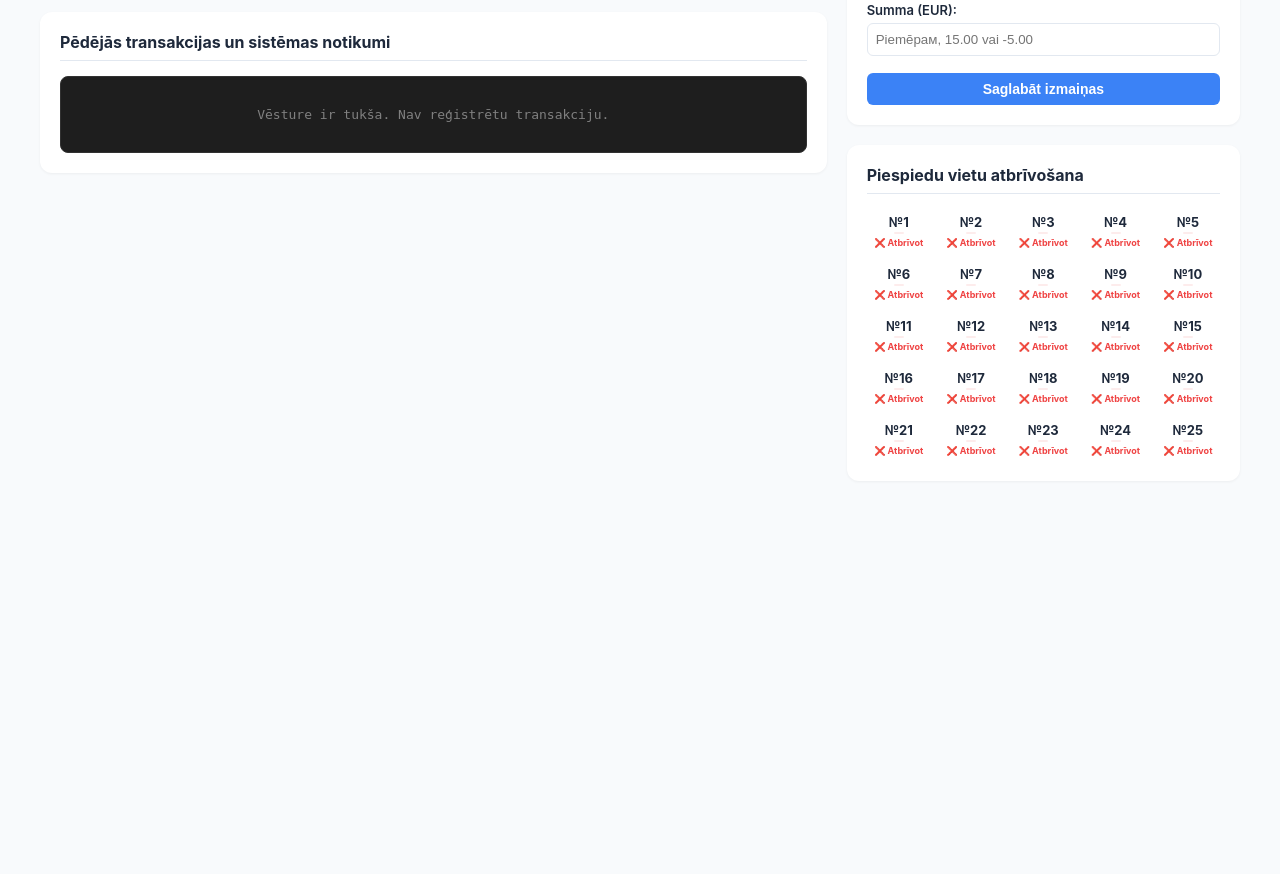
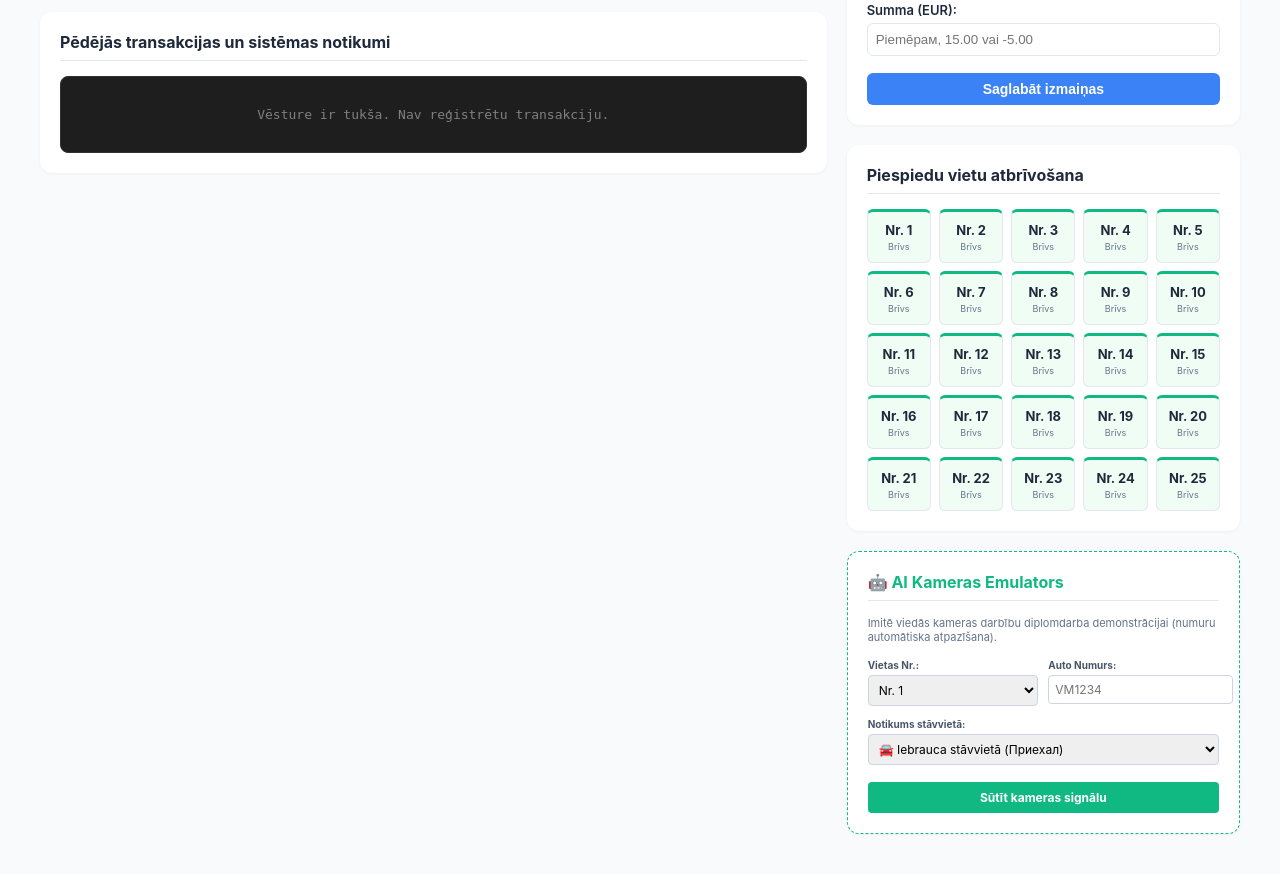
Before and after one commit to serz180385-dev/Mans-proekts, a Flask app: template templates/admin.html in a window 1280 px wide. Shown: the part 348-1222 px from the top of the page. Before the commit the page ends 804 px from the top, so only its background shows below. Run offline with Flask 3, Linux system fonts and the light colour scheme; the template is opened without the code that fills it, so the values that code supplies are empty.

Commit message:
feat: integrate AI camera emulator fullstack logic with automatic billing by license plate

```diff
--- a/app.py
+++ b/app.py
@@ -76,7 +76,7 @@ def home():
     next_free_info = None
     if all_occupied and earliest_time:
         next_free_info = (
-            f"Visas vietas ir aizņemtas. Tuvākā brīvā būs vieta №{earliest_spot} "
+            f"Visas vietas ir aizņemtas. Tuvākā brīvā būs vieta Nr. {earliest_spot} "
             f"plkst. {earliest_time.strftime('%H:%M')}."
         )
 
@@ -231,27 +231,39 @@ def handle_parking():
                 car_already_parked = True
                 break
 
-    # === ДЕЙСТВИЕ: БРОНИРОВАНИЕ ===
+        # === ДЕЙСТВИЕ: БРОНИРОВАНИЕ ===
     if action == 'book':
         if car_already_parked:
             return redirect('/?msg=Kluda: Jusu auto jau ir novietots!')
 
         target_spot = parking_spots[spot_number]
+        spot_id_int = int(spot_number)
 
-        is_user_disabled = users[username].get("is_disabled", False)
-        user_disabled_card = users[username].get("disabled_card")
+        # Гарантируем, что мы работаем с ключом в нижнем регистре для синхронизации с базой
+        username_key = username.lower()
+        if username_key not in users:
+            return redirect('/?msg=Kluda: Lietotajs nav atrasts!')
 
-        is_spot_disabled = (isinstance(target_spot, dict) and target_spot.get("type") == "disabled") or (
-                    1 <= int(spot_number) <= 5)
+        # Извлекаем спец-статусы строго по корректному ключу
+        is_user_disabled = users[username_key].get("is_disabled", False)
+        user_disabled_card = users[username_key].get("disabled_card")
+        is_user_ev = users[username_key].get("is_ev", False)
 
+        # Определяем тип места (из структуры JSON или жестко по диапазону номеров)
+        if isinstance(target_spot, dict):
+            spot_type = target_spot.get("type", "regular")
+        else:
+            spot_type = "disabled" if spot_id_int <= 5 else ("ev" if spot_id_int > 20 else "regular")
+
+        # СТРОГАЯ ВАЛИДАЦИЯ ЗОНЫ ДЛЯ ИНВАЛИДОВ (1-5)
+        is_spot_disabled = (spot_type == "disabled") or (1 <= spot_id_int <= 5)
         if is_spot_disabled:
             if not is_user_disabled or not user_disabled_card:
                 return redirect(
                     '/?msg=Kluda: Vietas no 1 lidz 5 paredzetas tikai cilvekiem ar ipasam vajadzibam un invalidu apliecibu!')
 
-        is_user_ev = users[username].get("is_ev", False)
-        is_spot_ev = (isinstance(target_spot, dict) and target_spot.get("type") == "ev") or (
-                    21 <= int(spot_number) <= 25)
+        # СТРОГАЯ ВАЛИДАЦИЯ ЗОНЫ ЭЛЕКТРОМОБИЛЕЙ (21-25)
+        is_spot_ev = (spot_type == "ev") or (21 <= spot_id_int <= 25)
         if is_spot_ev and not is_user_ev:
             return redirect('/?msg=Kluda: Vietas no 21 lidz 25 paredzetas tikai Elektroauto!')
 
@@ -259,22 +271,21 @@ def handle_parking():
 
         if current_status is True:
             total_cost = duration * PRICE_PER_HOUR
-            current_balance = users[username].get("balance", 0.0)
+            current_balance = users[username_key].get("balance", 0.0)
 
             if current_balance < total_cost:
                 return redirect(
                     f'/?msg=Kluda: Nepietiek lidzeklu! Vajag {total_cost:.2f} EUR, Jums ir {current_balance:.2f} EUR')
 
-            users[username]["balance"] = round(current_balance - total_cost, 2)
+            # Списание средств СТРОГО со счета авторизованного пользователя с фиксацией регистра
+            users[username_key]["balance"] = round(current_balance - total_cost, 2)
             save_users(users)
 
             now = datetime.now()
             ends_at = now + timedelta(hours=duration)
 
             if not isinstance(parking_spots[spot_number], dict):
-                spot_id_int = int(spot_number)
-                s_type = "disabled" if spot_id_int <= 5 else ("ev" if spot_id_int > 20 else "regular")
-                parking_spots[spot_number] = {"type": s_type}
+                parking_spots[spot_number] = {"type": spot_type}
 
             parking_spots[spot_number]["status"] = {
                 "plate": current_plate,
@@ -286,7 +297,7 @@ def handle_parking():
             save_data(parking_spots)
 
             # Вызов логирования (строго на правильном уровне отступа)
-            log_transaction("[💸 PAYMENT]", username, f"Rezervēta vieta №{spot_number} uz {duration} st.",
+            log_transaction("[💸 PAYMENT]", username_key, f"Rezervēta vieta Nr. {spot_number} uz {duration} st.",
                             f"-{total_cost:.2f}")
 
             return redirect(f'/?msg=Veiksmigi rezervets! Samaksats: {total_cost:.2f} EUR')
@@ -308,7 +319,7 @@ def handle_parking():
                 parking_spots[spot_number] = True
             save_data(parking_spots)
 
-            log_transaction("[🚗 FREE]", username, f"Atbrīvoja vietu №{spot_number}", "0.00")
+            log_transaction("[🚗 FREE]", username, f"Atbrīvoja vietu Nr. {spot_number}", "0.00")
             return redirect('/?msg=Vieta veiksmigi atbrivota!')
 
         else:
@@ -358,6 +369,12 @@ def topup():
 from flask import send_file
 import os
 
+# =========================================================================
+# ВЕБ-ИНТЕРФЕЙС И РОУТЫ ПАНЕЛИ АДМИНИСТРАТОРА
+# =========================================================================
+from flask import send_file
+import os
+
 
 @app.route('/admin')
 def admin_panel():
@@ -373,6 +390,59 @@ def admin_panel():
         return redirect('/?msg=Kluda: Tev nav administratora tiesibu!')
 
     spots = load_data()
+
+    # =========================================================================
+    # Внедрение пункта 3: Детальное форматирование статусов парковочных мест
+    # =========================================================================
+    admin_spots_display = {}
+    for i in range(1, 26):
+        i_str = str(i)
+        spot_val = spots.get(i_str, True)
+
+        # Безопасно извлекаем статус места в зависимости от формата хранения в базе
+        status = spot_val.get("status", True) if isinstance(spot_val, dict) else spot_val
+
+        if status is True or status == "True":
+            admin_spots_display[i_str] = {
+                "text": "Brīvs",
+                "is_occupied": False,
+                "is_overdue": False,
+                "plate": ""
+            }
+        else:
+            if isinstance(status, dict):
+                plate = status.get("plate", "???")
+                ends_at_str = status.get("ends_at", "")  # Формат: "dd.mm.yyyy HH:MM"
+
+                # Обрезаем дату для компактного вывода времени, как на макете (оставляем только ЧЧ:ММ)
+                time_part = ends_at_str.split(" ")[1] if " " in ends_at_str else ends_at_str
+                display_text = f"{plate} līdz {time_part}"
+
+                # Алгоритм проверки просрочки времени парковки относительно времени сервера
+                is_overdue = False
+                if ends_at_str:
+                    try:
+                        ends_time = datetime.strptime(ends_at_str, "%d.%m.%Y %H:%M")
+                        if datetime.now() > ends_time:
+                            is_overdue = True
+                            display_text += " [KAVĒ!]"  # Пометка нарушения времени парковки
+                    except ValueError:
+                        pass
+
+                admin_spots_display[i_str] = {
+                    "text": display_text,
+                    "is_occupied": True,
+                    "is_overdue": is_overdue,
+                    "plate": plate
+                }
+            else:
+                # Резервный случай на случай обнаружения упрощённой текстовой записи госномера
+                admin_spots_display[i_str] = {
+                    "text": f"{status}",
+                    "is_occupied": True,
+                    "is_overdue": False,
+                    "plate": str(status)
+                }
 
     # 1. Самостоятельный расчет загруженности регулярной зоны в процентах
     regular_spots = [s for k, s in spots.items() if
@@ -430,11 +500,12 @@ def admin_panel():
     transaction_history.reverse()
     occupancy = {"regular": reg_occupancy}
 
+    # Возвращаем шаблон, передавая туда структурированный словарь обработанных мест admin_spots_display
     return render_template('admin.html',
                            users=users,
                            fin=fin_report,
                            occ=occupancy,
-                           spots=spots,
+                           spots=admin_spots_display,
                            transactions=transaction_history,
                            msg=request.args.get('msg'))
 
@@ -491,10 +562,10 @@ def admin_clear_spot(spot_id):
             spots[spot_id] = True
         save_data(spots)
 
-        log_transaction("[⚠️ PENALTY]", "admin", f"Piespiedu evakuācija no vietas №{spot_id} (Auto: {plate_info})",
+        log_transaction("[⚠️ PENALTY]", "admin", f"Piespiedu evakuācija no vietas Nr. {spot_id} (Auto: {plate_info})",
                         "0.00")
 
-        return redirect(f'/admin?msg=Vieta Nr.{spot_id} veiksmigi atbrivota piespiedu karta!')
+        return redirect(f'/admin?msg=Vieta Nr. {spot_id} veiksmigi atbrivota piespiedu karta!')
     return redirect('/admin?msg=Kluda: Sada vieta neegziste!')
 
 
@@ -513,11 +584,78 @@ def admin_export_report():
     return redirect('/admin?msg=Kluda: Logi ir tuksni!')
 
 
-@app.route('/logout')
-def logout():
-    """Безопасный выход пользователя из системы с очисткой сессии"""
-    session.clear()
-    return redirect('/login')
+# ВОТ СЮДА ВСТАВЛЯЕМ НАШ ЭМУЛЯТОР КАМЕРЫ ДЛЯ ДИПЛОМА:
+@app.route('/admin/camera-emulator', methods=['POST'])
+def camera_emulator():
+    """Эмулятор камеры для демонстрации диплома комиссии"""
+    if "username" not in session:
+        return redirect('/login')
+
+    users = load_users()
+    if not users.get(session["username"], {}).get("is_admin", False):
+        return redirect('/?msg=Kluda: Piekluve liegta!')
+
+    spot_id = request.form.get("spot_id", "").strip()
+    plate = request.form.get("plate", "").strip().upper()
+    action = request.form.get("action")
+
+    parking_spots = load_data()
+
+    if spot_id not in parking_spots:
+        return redirect('/admin?msg=Kluda: Sada vieta neegziste!')
+
+    # --- СЦЕНАРИЙ 1: МАШИНА УЕХАЛА ---
+    if action == "departure":
+        if isinstance(parking_spots[spot_id], dict):
+            parking_spots[spot_id]["status"] = True
+        else:
+            parking_spots[spot_id] = True
+        save_data(parking_spots)
+
+        log_transaction("[🚗 CAM_OUT]", "system", f"AI Kamera: Auto {plate} pameta vietu Nr. {spot_id}", "0.00")
+        return redirect(f'/admin?msg=Kamera fikseja izbrauksanu! Vieta Nr. {spot_id} ir briva.')
+
+    # --- СЦЕНАРИЙ 2: МАШИНА ПРИЕХАЛА ---
+    if action == "arrival":
+        if not isinstance(parking_spots[spot_id], dict):
+            parking_spots[spot_id] = {"type": "regular"}
+
+        now = datetime.now()
+        ends_at = now + timedelta(hours=1)
+
+        owner_username = "system"
+        collected_amount = "0.00"
+
+        for uname, udata in users.items():
+            db_plate = udata.get("plate", "").replace("-", "").strip().upper()
+            cam_plate = plate.replace("-", "").strip().upper()
+
+            if db_plate == cam_plate:
+                owner_username = uname
+                current_balance = udata.get("balance", 0.0)
+
+                if current_balance >= PRICE_PER_HOUR:
+                    users[uname]["balance"] = round(current_balance - PRICE_PER_HOUR, 2)
+                    save_users(users)
+                    collected_amount = f"-{PRICE_PER_HOUR:.2f}"
+                else:
+                    collected_amount = "0.00"
+                break
+
+        parking_spots[spot_id]["status"] = {
+            "plate": plate,
+            "booked_at": now.strftime("%d.%m.%Y %H:%M"),
+            "duration_hours": 1,
+            "ends_at": ends_at.strftime("%d.%m.%Y %H:%M"),
+            "disabled_card": None
+        }
+        save_data(parking_spots)
+
+        log_transaction("[💸 CAM_IN]", owner_username, f"AI Kamera: Auto {plate} ienema vietu Nr. {spot_id}",
+                        collected_amount)
+        return redirect(f'/admin?msg=Kamera fikseja iebrauksanu! Vieta Nr. {spot_id} aiznemta ar {plate}.')
+
+    return redirect('/admin')
 
 
 if __name__ == '__main__':
--- a/templates/admin.html
+++ b/templates/admin.html
@@ -454,32 +454,32 @@
                 </form>
             </div>
 
-            <!-- Блок Piespiedu vietu atbrīvošana (Экспресс-эвакуатор) -->
+          <!-- Блок Piespiedu vietu atbrīvošana (Экспресс-эвакуатор) -->
             <div class="card">
                 <div class="card-title">Piespiedu vietu atbrīvošana</div>
                 <div class="admin-spots-grid">
                     {% for i in range(1, 26) %}
                         {% set i_str = i|string %}
-                        {% set spot = spots[i_str] %}
-                        {% set status = spot.get('status', true) if spot is mapping else spot %}
+                        {% set spot_info = spots[i_str] %}
 
-                        {% if status is sameas true or status == true or status == "True" %}
+                        {% if not spot_info.is_occupied %}
                             <div class="admin-spot spot-free" title="Vieta ir brīva">
-                                <div style="font-weight: bold;">№{{ i }}</div>
+                                <div style="font-weight: bold;">Nr. {{ i }}</div>
                                 <div style="font-size: 9px; color: #64748b; margin-top:3px;">Brīvs</div>
                             </div>
                         {% else %}
-                            {# Безопасно извлекаем госномер машины из JSON-структуры места #}
-                            {% set spot_plate = status.plate if status is mapping else status %}
-
                             <!-- Форма для отправки POST-запроса на бэкенд для очистки места -->
                             <form action="/admin/clear-spot/{{ i }}" method="POST" style="margin:0;">
-                                <button type="submit" class="admin-spot spot-busy" style="width:100%; cursor:pointer; font-family:inherit; background:none; border:none; padding:5px 0; display:flex; flex-direction:column; align-items:center;" title="Evakuēt auto {{ spot_plate }}" onclick="return confirm('Vai tiešām vēlaties piespiedu kārtā atbrīvot vietu №{{ i }} (Auto: {{ spot_plate }})?');">
-                                    <div style="font-weight: bold; color:#1e293b;">№{{ i }}</div>
+                                <button type="submit" class="admin-spot spot-busy"
+                                        style="width:100%; cursor:pointer; font-family:inherit; background:{% if spot_info.is_overdue %}rgba(239, 68, 68, 0.08){% else %}none{% endif %}; border:{% if spot_info.is_overdue %}1px solid rgba(239, 68, 68, 0.3){% else %}none{% endif %}; padding:5px 0; display:flex; flex-direction:column; align-items:center; border-radius:6px;"
+                                        title="Evakuēt auto {{ spot_info.plate }}"
+                                        onclick="return confirm('Vai tiešām vēlaties piespiedu kārtā atbrīvot vietu Nr. {{ i }} (Auto: {{ spot_info.plate }})?');">
 
-                                    {# ВЫВОДИМ ГОСНОМЕР МАШИНЫ ДЛЯ АДМИНИСТРАТОРА #}
-                                    <div style="font-size: 11px; font-weight: 800; color: #b91c1c; background: rgba(239, 68, 68, 0.1); padding: 1px 5px; border-radius: 3px; margin-top: 2px;">
-                                        {{ spot_plate }}
+                                    <div style="font-weight: bold; color:#1e293b;">Nr. {{ i }}</div>
+
+                                    {# ВЫВОДИМ ГОСНОМЕР МАШИНЫ И ВРЕМЯ ОКОНЧАНИЯ БРОНИ ДЛЯ АДМИНИСТРАТОРА #}
+                                    <div style="font-size: 10px; font-weight: 800; color: {% if spot_info.is_overdue %}#dc2626{% else %}#1e293b{% endif %}; background: {% if spot_info.is_overdue %}rgba(220, 38, 38, 0.15){% else %}rgba(100, 116, 139, 0.1){% endif %}; padding: 2px 6px; border-radius: 4px; margin-top: 2px; text-align: center; max-width: 95%; word-break: break-word;">
+                                        {{ spot_info.text }}
                                     </div>
 
                                     <div style="font-size: 9px; color: var(--danger); font-weight:700; margin-top:3px;">❌ Atbrīvot</div>
@@ -489,6 +489,49 @@
                     {% endfor %}
                 </div> <!-- Закрываем .admin-spots-grid -->
             </div> <!-- Закрываем .card (карту эвакуатора) -->
+
+            <!-- ========================================================================= -->
+            <!-- НОВЫЙ БЛОК: ИНТЕГРАЦИЯ AI КАМЕРЫ ДЛЯ ДИПЛОМА -->
+            <!-- ========================================================================= -->
+            <div class="card" style="border: 1px dashed #10b981; margin-top: 20px;">
+                <div class="card-title" style="color: #10b981; display: flex; align-items: center; gap: 8px;">
+                    🤖 AI Kameras Emulators
+                </div>
+                <div style="font-size: 11px; color: #64748b; margin-bottom: 15px;">
+                    Imitē viedās kameras darbību diplomdarba demonstrācijai (numuru automātiska atpazīšana).
+                </div>
+
+                <form action="/admin/camera-emulator" method="POST" style="display: flex; flex-direction: column; gap: 12px;">
+                    <div style="display: flex; gap: 10px;">
+                        <div style="flex: 1;">
+                            <label style="font-size: 10px; font-weight: 700; color: #475569; display:block; margin-bottom:4px;">Vietas Nr.:</label>
+                            <select name="spot_id" style="width: 100%; padding: 6px; border: 1px solid #cbd5e1; border-radius: 4px; font-family: inherit; font-size: 12px;" required>
+                                {% for i in range(1, 26) %}
+                                    <option value="{{ i }}">Nr. {{ i }}</option>
+                                {% endfor %}
+                            </select>
+                        </div>
+                        <div style="flex: 1;">
+                            <label style="font-size: 10px; font-weight: 700; color: #475569; display:block; margin-bottom:4px;">Auto Numurs:</label>
+                            <input type="text" name="plate" placeholder="VM1234" style="width: 100%; padding: 6px; border: 1px solid #cbd5e1; border-radius: 4px; font-family: inherit; font-size: 12px; text-transform: uppercase;" required>
+                        </div>
+                    </div>
+
+                    <div>
+                        <label style="font-size: 10px; font-weight: 700; color: #475569; display:block; margin-bottom:4px;">Notikums stāvvietā:</label>
+                        <select name="action" style="width: 100%; padding: 6px; border: 1px solid #cbd5e1; border-radius: 4px; font-family: inherit; font-size: 12px;" required>
+                            <option value="arrival">🚘 Iebrauca stāvvietā (Приехал)</option>
+                            <option value="departure">🚗 Aizbrauca no stāvvietas (Уехал)</option>
+                        </select>
+                    </div>
+
+                    <button type="submit" style="width: 100%; background: #10b981; color: white; border: none; padding: 8px; border-radius: 4px; font-weight: bold; cursor: pointer; font-family: inherit; font-size: 12px; margin-top: 5px; transition: background 0.2s;">
+                        Sūtīt kameras signālu
+                    </button>
+                </form>
+            </div>
+            <!-- ========================================================================= -->
+
         </div> <!-- Закрываем правую колонку -->
 
     </div> <!-- Закрываем общий контейнер .main-grid (двухколоночную сетку) -->
```
